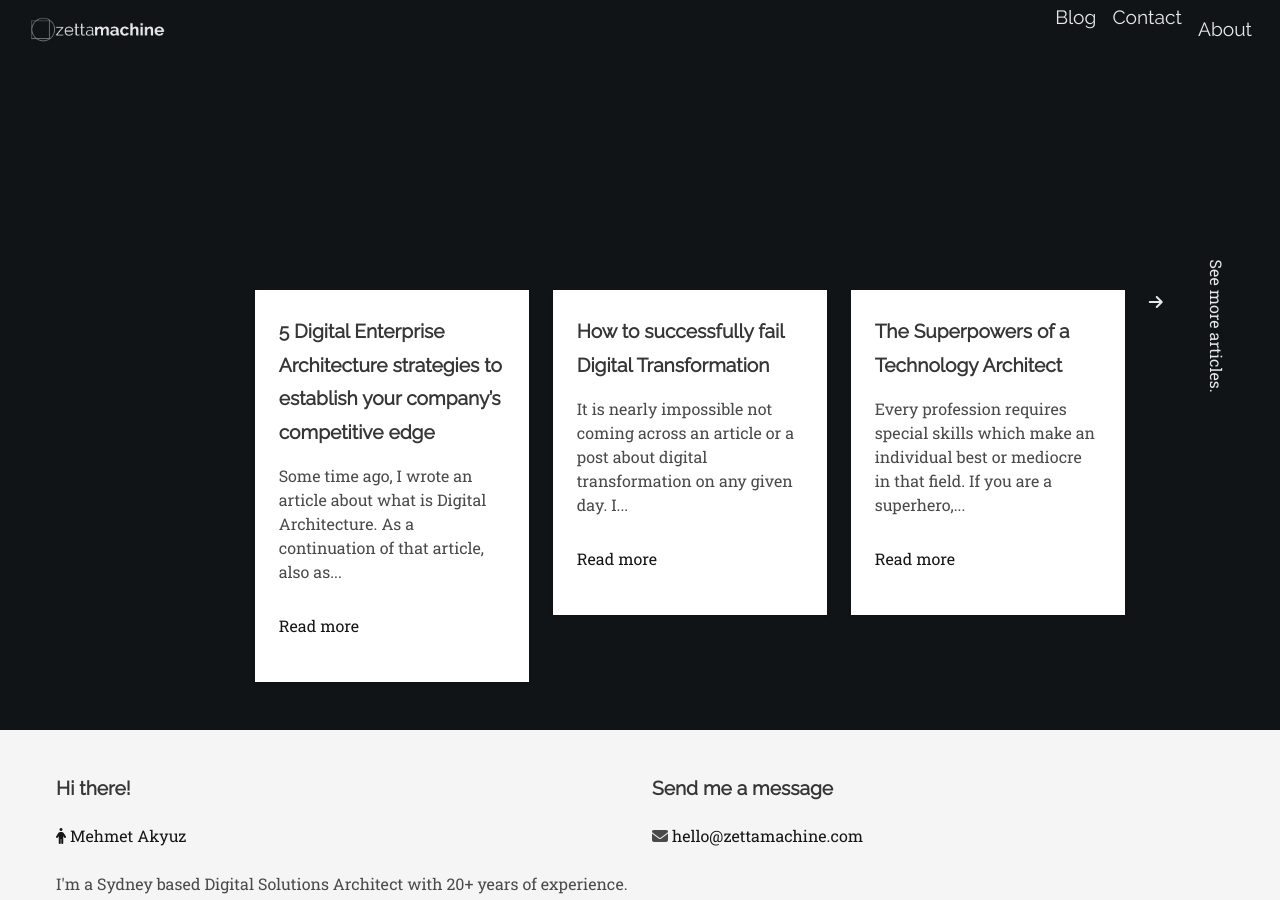
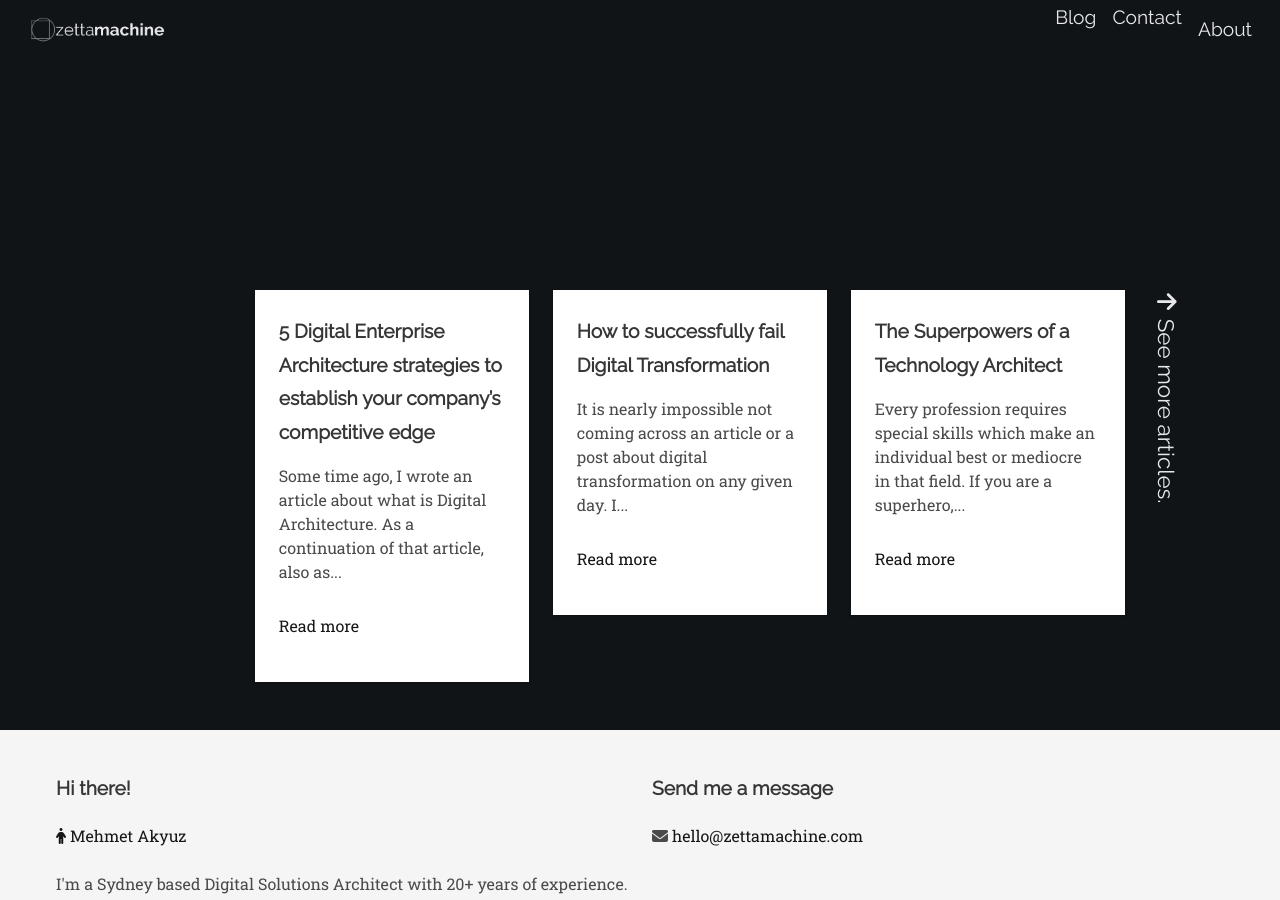
Before and after one commit to zettamachine/makiato.github.io, a Jekyll site: the page built from index.html, in a window 1280 px wide and 900 px high, scrolled down 208 px. Built offline with Jekyll 4.4.1, drawn with Linux system fonts in a browser that asks for light colours; nearby versions of some CDN libraries; the list of posts is cut into pages by our own code.

Commit message:
Updates on more articles

```diff
--- a/_layouts/default.html
+++ b/_layouts/default.html
@@ -53,15 +53,17 @@
 					    </div>
                     {% endfor %}
                     <div class="column is-1">
-                        <div class="is-hidden-mobile more-articles">
-                            <div><a href="/blog">
+                        <div class="is-hidden-mobile more-articles rotate90">
+                            <h2><a href="/blog">
                                 <i class="fas fa-arrow-right"></i>
-                            </a></div>
-                            <div><div class="rotate90">
-                                <a href="/blog">
-                                    See more articles.
-                                </a>
-                            </div></div>
+                                See more articles.
+                            </a></h2>
+                        </div>
+                         <div class="is-hidden-tablet more-articles">
+                            <h2><a href="/blog">
+                                <i class="fas fa-arrow-down"></i>
+                                See more articles.
+                            </a></h2>
                         </div>
                     </div>
 				</div>
--- a/styles/zettamachine.css
+++ b/styles/zettamachine.css
@@ -151,13 +151,13 @@ h2 {
     white-space: nowrap;
 }
 .rotate90 {
-    transform: rotate(90deg);
     white-space: nowrap;
+    writing-mode: vertical-rl;
 }
 .more-articles {
     display: flex;
-    flex-direction: column;
-    align-items: flex-start;
+    justify-content: center;
+    align-items: flex-end;
 }
 .more-articles a {
 	color: rgb(231,232,234);
```
